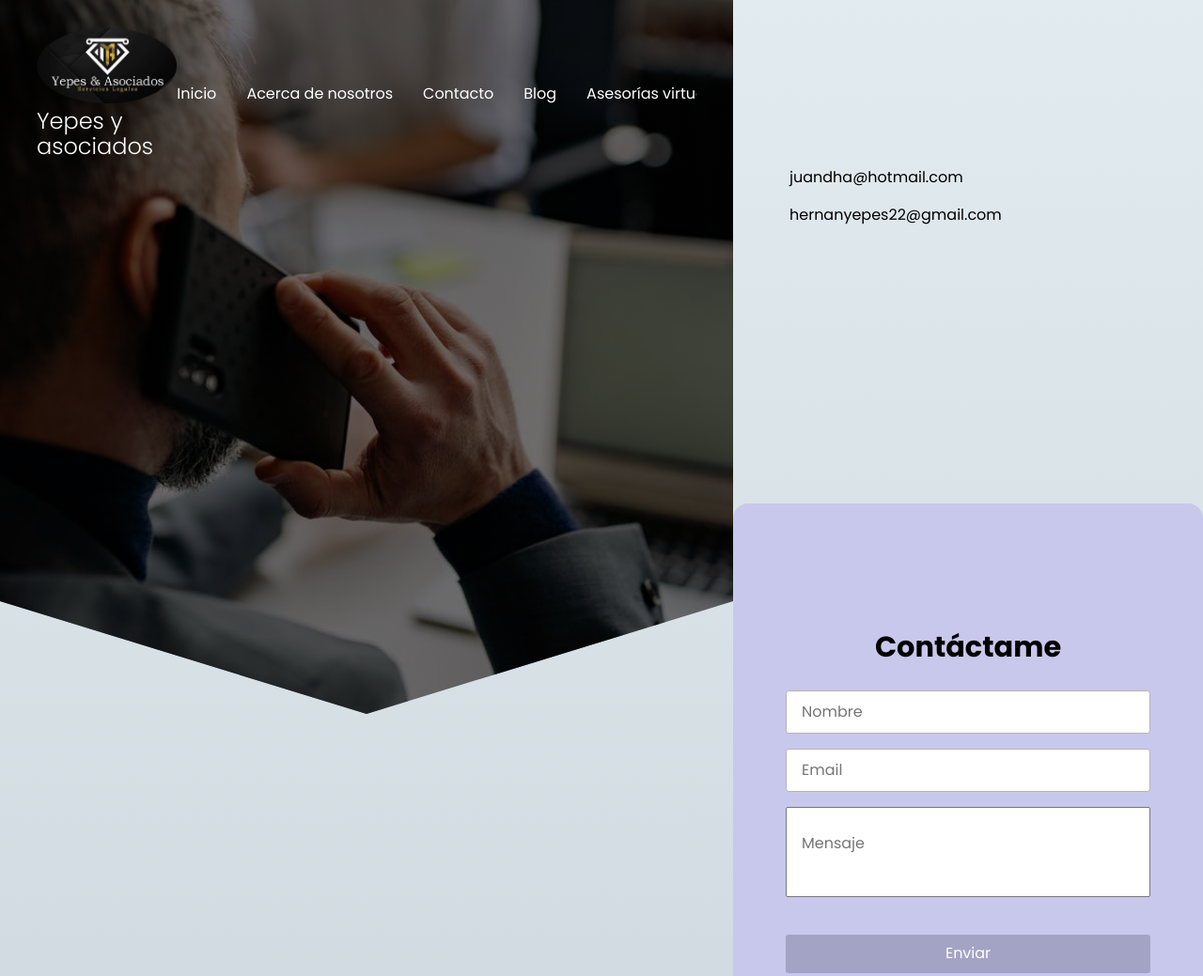
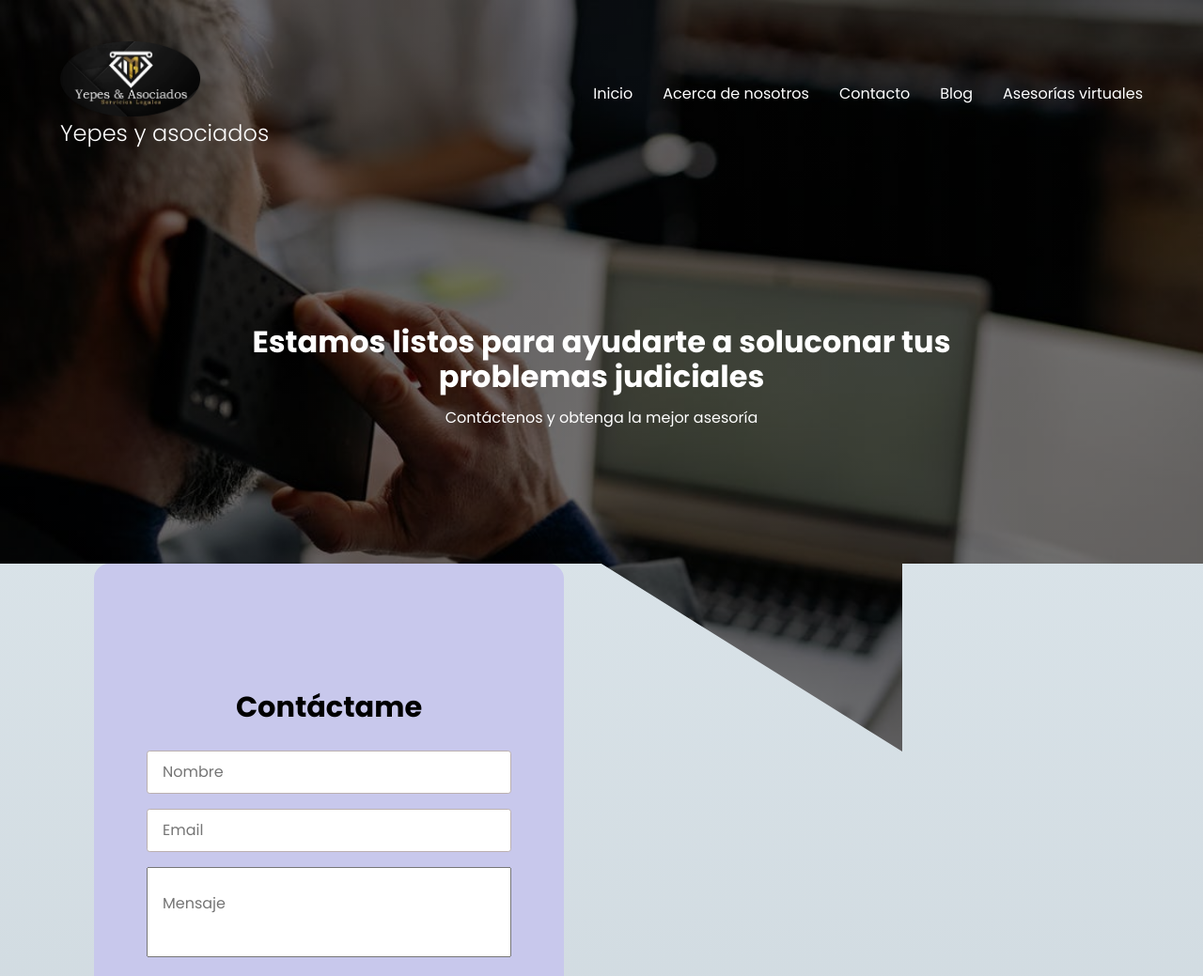
Before and after one commit to pulgajd/yepesyasociados, a plain HTML site: page contacto.html in a window 1280 px wide. Shown: the top 1039 px of the page at 94% size. Drawn offline with Linux system fonts and the light colour scheme.

Commit message:
Actualizando la pagina de our and contact

```diff
--- a/contacto.html
+++ b/contacto.html
@@ -4,7 +4,7 @@
     <meta charset="UTF-8">
     <meta http-equiv="X-UA-Compatible" content="IE=edge">
     <meta name="viewport" content="width=device-width, initial-scale=1.0">
-    <title>Yepesyasociados/contacto</title>
+    <title>Yepesyasociados/our</title>
     <link rel="shortcut icon" href="./images/logo.png" type="image/x-icon">
     <link rel="stylesheet" href="./css/normalize.css">
     <link rel="stylesheet" href="./css/estiloscontact.css">
@@ -41,26 +41,17 @@
                 <img src="./images/menu.svg" class="nav__img"  alt="menu">
             </div>
         </nav>
+
+        <section class="hero__container container">
+            <h1 class="hero__title">Estamos listos para ayudarte a soluconar tus problemas judiciales</h1>
+            <p class="hero__paragraph">Contáctenos y obtenga la mejor asesoría</p>
+
+        </section>
+
     </header>
-
     <main>
 
-        <section class="gmail__yepes">
-            <ul class="list__email">
-                <li class="email__123">
-                    <p>juandha@hotmail.com</p>
 
-                </li>
-                <li class="email__123">
-                    <p>hernanyepes22@gmail.com</p>
-
-                </li>
-                <li>
-                    <p></p>
-
-                </li>
-        </ul>
-        </section>
 
         <form class="form">
             <div class="form__container">
--- a/css/asesoria.css
+++ b/css/asesoria.css
@@ -37,7 +37,8 @@ body{
     height: 100%;
     background-image: linear-gradient(180deg, #0000008c 0%, #0000008c 100% ), url('../images/virtual5.jpeg');
     background-size: cover;
-    clip-path: polygon(0 0, 100% 0, 100% 80%, 50% 95%, 0 80%);
+    clip-path: polygon(30% 0%, 100% 0, 100% 30%, 100% 50%, 70% 80%, 30% 80%, 0 50%, 0 0);
+    /* clip-path: polygon(0 0, 100% 0, 100% 80%, 50% 95%, 0 80%); */
     z-index: -1;
 
 
--- a/css/estiloscontact.css
+++ b/css/estiloscontact.css
@@ -26,10 +26,11 @@ body{
     height: 100vh;
     min-height: 600px;
     max-height: 800px;
-    position: relative;
+    position: absolute;
     display: grid;
     grid-template-rows: 100px 1fr;
     color: white;
+
 }
 
 .hero::before{
@@ -41,7 +42,7 @@ body{
     height: 100%;
     background-image: linear-gradient(180deg, #0000008c 0%, #0000008c 100% ), url('../images/contact.jpeg');
     background-size: cover;
-    clip-path: polygon(0 0, 100% 0, 100% 80%, 50% 95%, 0 80%);
+    clip-path: polygon(0% 0%, 100% 0%, 100% 75%, 75% 75%, 75% 100%, 50% 75%, 0% 75%);
     z-index: -1;
 
 
@@ -60,11 +61,15 @@ body{
 }
 
 .nav__title{
+    width: 100%;
+    text-align: center;
     font-weight: 300;
 
 }
 
 .nav__items{
+    width: 100%;
+    text-align: start;
     list-style: none;
 }
 
@@ -104,44 +109,20 @@ body{
     grid-auto-rows: max-content;
     align-content: center;
     gap: 1em;
+    padding-top: 0px;
     padding-bottom: 100px;
     text-align: center;
 }
 
-.gmail__yepes{
-    margin-top: 120px;
-    margin-right: 0;
-    gap: 2em;
-}
 
-.list__email{
-    list-style: none;
-    padding: 60px;
-    margin-left: 0;
-    display: inline-block;
-    gap: 3em;
-    border-radius: 10px;
-    -webkit-border-radius: 10px;
-    -moz-border-radius: 10px;
-    -ms-border-radius: 10px;
-    -o-border-radius: 10px;
-}
-
-.list__email li p {
-    text-decoration: none;
-
-}
-
-.email__123{
-    margin-bottom: 22px;
-}
 
 .form{
     background-color: rgb(200, 200, 236) ;
     width: 500px;
     margin: auto;
-    margin-top: 215px;
+    margin-top: 600px;
     max-width: 500px;
+    margin-left: 100px;
     border-radius: 1em;
     -webkit-border-radius: 1em;
     -moz-border-radius: 1em;
--- a/css/styleour.css
+++ b/css/styleour.css
@@ -37,7 +37,8 @@ body{
     height: 100%;
     background-image: linear-gradient(180deg, #0000008c 0%, #0000008c 100% ), url('../images/juntos_.jpg');
     background-size: cover;
-    clip-path: polygon(0 0, 100% 0, 100% 80%, 50% 95%, 0 80%);
+    clip-path: polygon(0 0, 80% 0%, 100% 0, 100% 80%, 80% 100%, 20% 100%, 0% 80%, 0% 20%);
+    /* clip-path: polygon(0 0, 100% 0, 100% 80%, 50% 95%, 0 80%); */
     z-index: -1;
 
 
@@ -115,6 +116,7 @@ body{
 /* Testimony */
 
 .testimony{
+    margin-top: 72px;
     width: 100%;
     min-width: auto;
     background-color: #e5e5f7;
@@ -183,9 +185,14 @@ body{
     display: inline-block;
 }
 
-.testimony__arrow img{
-    width: 40px;
+
+
+.testimony__arrow {
     cursor: pointer;
+}
+
+.testimony__arrow img {
+    width: 28px;
 }
 
 /* questions */
```
Also changed, not shown: js/questions.js (+5 -2 lines).
